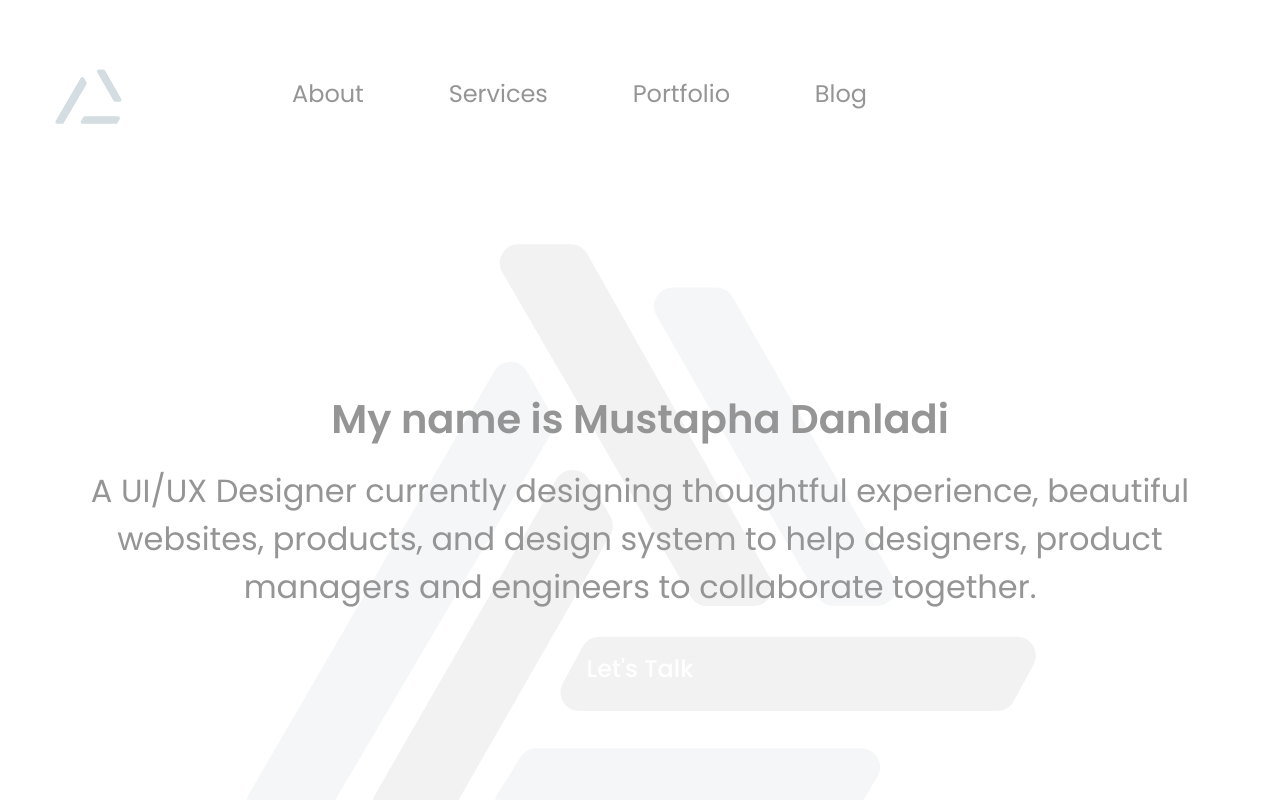
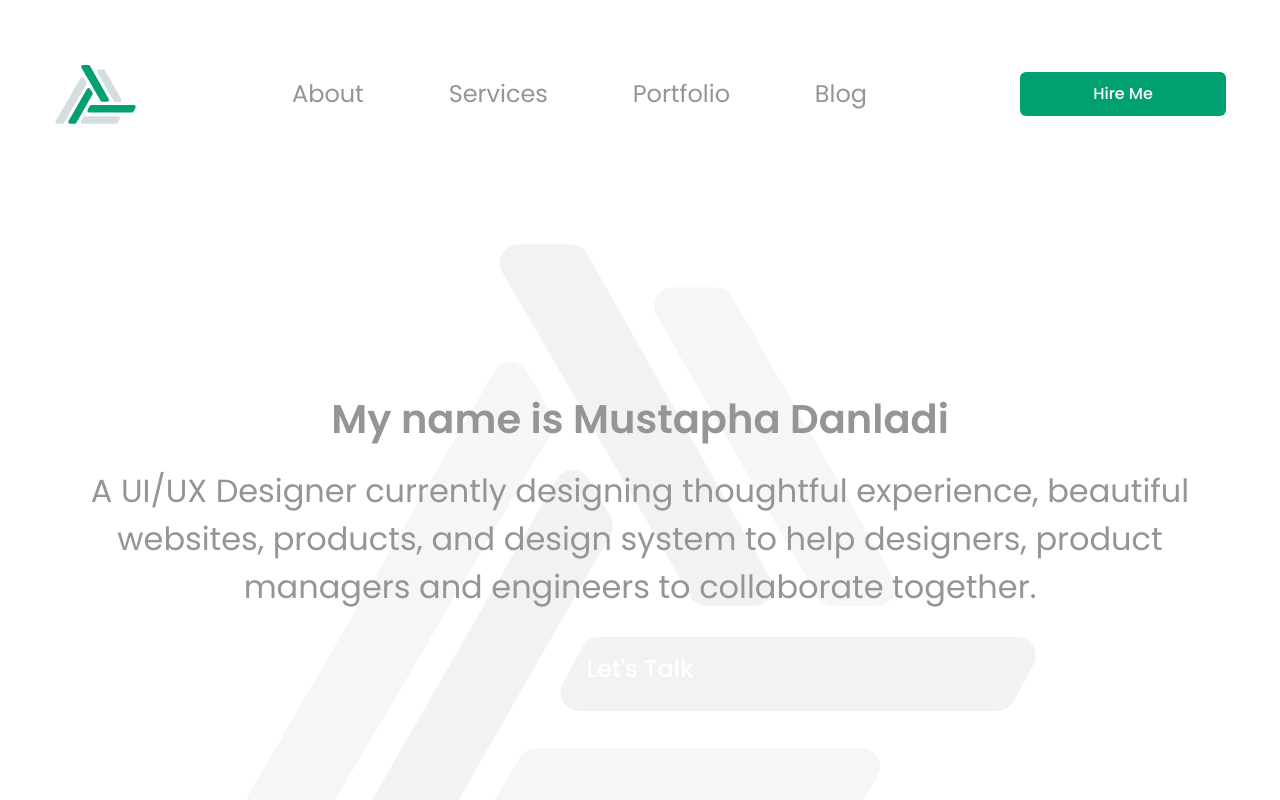
Before and after one commit to mmustaphak/ui-ux-portfolio, a React (Vite) app: page / in a window 1280 px wide. Shown: the top 800 px of the page. Built offline with nearby package versions, Linux system fonts and the light colour scheme.

Commit message:
Refactored the theme context in the Header component

```diff
--- a/src/components/Header.jsx
+++ b/src/components/Header.jsx
@@ -6,13 +6,14 @@ import { useContext, useState } from "react";
 import { ThemeContext } from "./ThemeContext";
 
 export default function Header() {
-  const { color, background } = useContext(ThemeContext);
 
   const [isHamburger, setIsHamburger] = useState(false);
 
   function handleToggle() {
     setIsHamburger((oldIsHamburger) => !oldIsHamburger);
   }
+
+  const theme = useContext(ThemeContext)
 
   return (
     <header>
@@ -30,11 +31,11 @@ export default function Header() {
             />
             <path
               d="M9.45672 27H7.42896C6.7576 27 6.33748 26.2738 6.67214 25.6918L15.1311 10.9805C15.4656 10.3989 16.3039 10.3962 16.642 10.9758L17.6496 12.7031C17.8069 12.9728 17.8082 13.306 17.653 13.5769L10.2142 26.5609C10.0587 26.8325 9.76966 27 9.45672 27Z"
-              fill={color}
+              fill={theme}
             />
             <path
               d="M37.4193 19.6257L36.4881 21.3449C36.3355 21.6266 36.0408 21.8021 35.7204 21.8021H16.1928C15.5313 21.8021 15.1101 21.095 15.4252 20.5133L16.3564 18.7941C16.509 18.5124 16.8036 18.3369 17.124 18.3369H36.6517C37.3132 18.3369 37.7344 19.044 37.4193 19.6257Z"
-              fill={color}
+              fill={theme}
             />
             <path
               d="M3.68824 27H1.51644C0.843426 27 0.423513 26.2706 0.761456 25.6886L12.2372 5.92474C12.5743 5.34427 13.413 5.34544 13.7484 5.92684L14.9061 7.93344C15.0633 8.2059 15.0617 8.54185 14.9021 8.81286L4.44042 26.5701C4.28349 26.8365 3.99739 27 3.68824 27Z"
@@ -46,7 +47,7 @@ export default function Header() {
             />
             <path
               d="M15.8059 0H13.357C12.6838 0 12.2639 0.729695 12.6022 1.31171L21.4056 16.4587C21.5619 16.7276 21.8494 16.8931 22.1604 16.8931H24.3504C25.0186 16.8931 25.439 16.1731 25.1108 15.5911L16.5663 0.444088C16.4115 0.169713 16.1209 0 15.8059 0Z"
-              fill={color}
+              fill={theme}
             />
           </svg>
         </Link>
@@ -67,7 +68,8 @@ export default function Header() {
         </ul>
 
         <button
-          className={`${background} hidden py-2 w-full max-w-[110px] ml-4 rounded-md font-medium text-white md:ml-0 min-[500px]:block min-[500px]:max-w-[105px] md:px-0 lg:max-w-[206px] lg:py-[10px] lg:px-[58px]`}
+          style={{background:theme}}
+          className="hidden py-2 w-full max-w-[110px] ml-4 rounded-md font-medium text-white md:ml-0 min-[500px]:block min-[500px]:max-w-[105px] md:px-0 lg:max-w-[206px] lg:py-[10px] lg:px-[58px]"
         >
           Hire Me
         </button>
```
